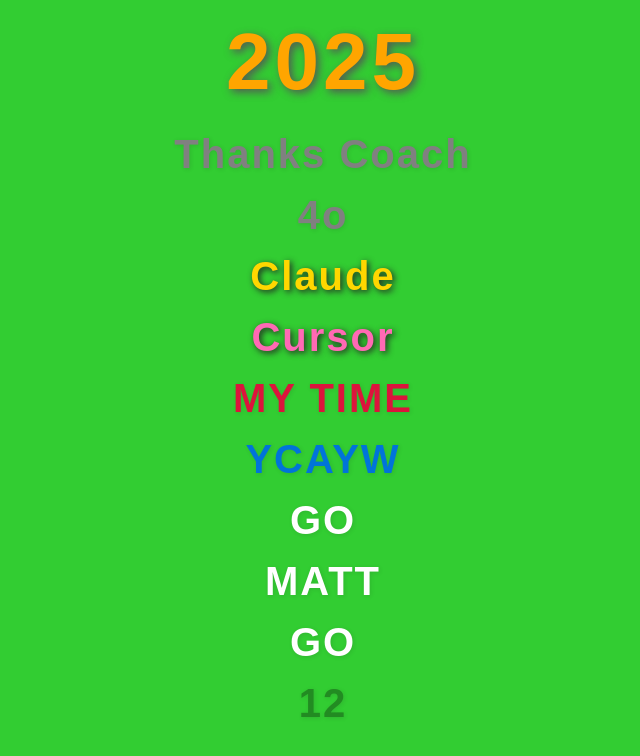
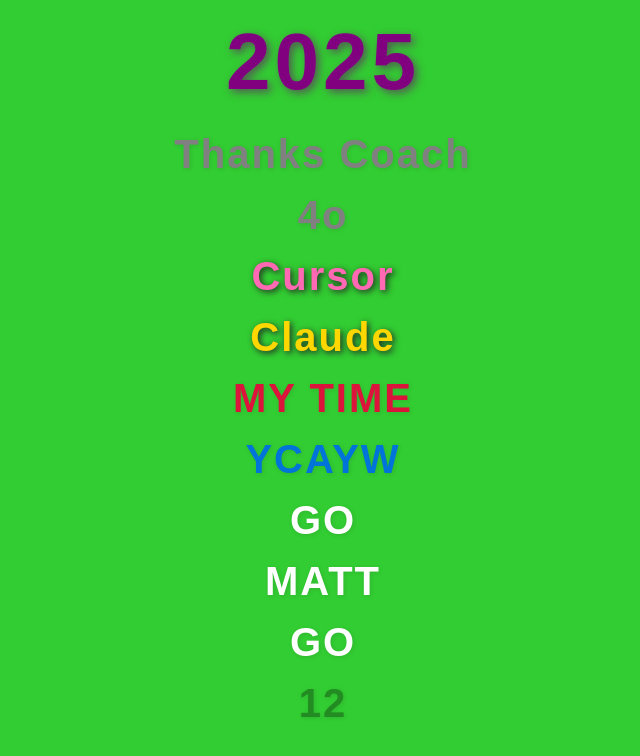
Before and after one commit to Matty6362/pubtest, a plain HTML site: page index.html in a window 1280 px wide. Shown: the whole page, without its empty margins (317-957 px from the left). Drawn offline with Linux system fonts and the light colour scheme.

Commit message:
update 2025

```diff
--- a/index.html
+++ b/index.html
@@ -25,11 +25,11 @@
   </style>
 </head>
 <body>
-  <h1 style="color: orange; font-size: 5em; text-shadow: 3px 3px 8px #555;">2025</h1>
+  <h1 style="color: purple; font-size: 5em; text-shadow: 3px 3px 8px #555;">2025</h1>
   <h1 style="color: #808080;">Thanks Coach</h1>
   <h1 style="color: #808080;">4o</h1>
+  <h1 style="color: #ff69b4; text-shadow: 2px 2px 6px #222;">Cursor</h1>
   <h1 style="color: #FFD700; text-shadow: 2px 2px 6px #222;">Claude</h1>
-  <h1 style="color: #ff69b4; text-shadow: 2px 2px 6px #222;">Cursor</h1>
   <h1 style="color: #DC143C;">MY TIME</h1>
   <h1 style="color: #0074D9;">YCAYW</h1>
   <h1>GO</h1>
```
